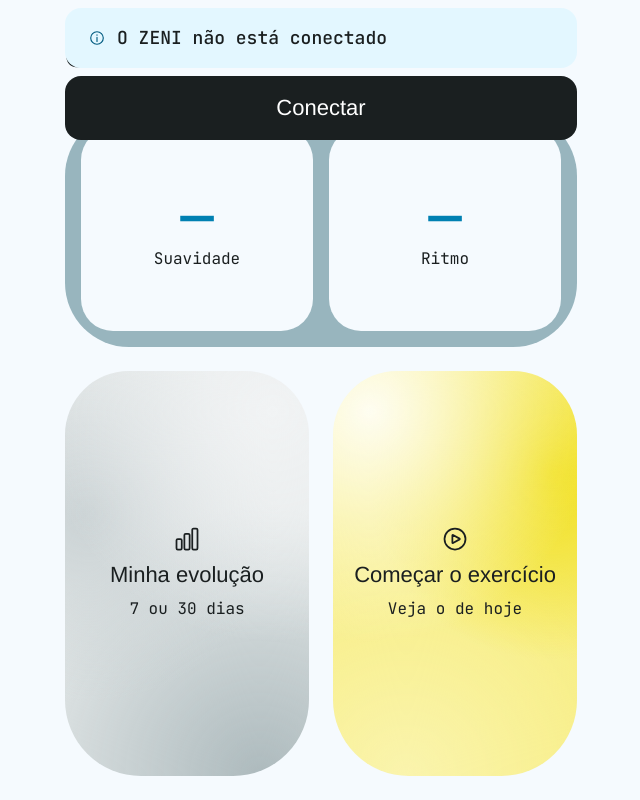
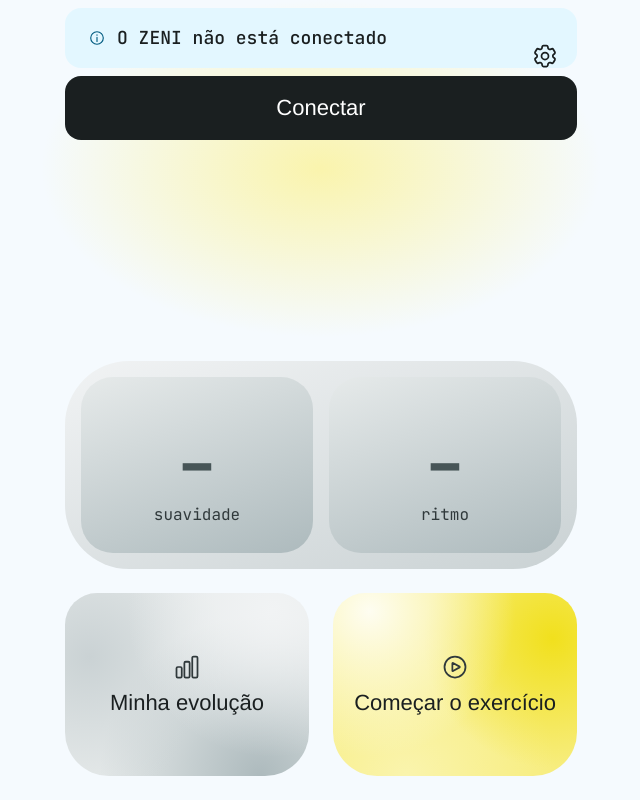
Before and after one commit to chicogborba/zeni, a React (Vite) app in the folder zeni-site/: page / in a window 1280 px wide. Shown: the whole page, without its empty margins (319-959 px from the left). Built offline with nearby package versions, Linux system fonts and the light colour scheme; a web font is replaced by a local one.

Commit message:
Fase 1: Home com dashboard em cinzas, botões lado a lado e gradiente em bulb

```diff
--- a/zeni-site/src/styles/componentes.css
+++ b/zeni-site/src/styles/componentes.css
@@ -184,67 +184,85 @@
   }
 }
 
-/* ---------- Home: dois cartões grandes (decisão da autora; parte da 6.2) ---------- */
+/* ---------- Home: dashboard e dois botões, encostados no rodapé (decisão da autora; parte da 6.2) ---------- */
 .tela--home {
-  height: 100dvh; /* cabe em um viewport só: os cartões dividem o que sobra */
+  --home-botao-altura: 0.75; /* altura do botão = 0.75 × a largura dele (aspect-ratio 1 / 0.75) */
+  --home-dados-altura: 208px; /* antes: cerca de 228 px em 390 × 844 (1/3 do espaço livre). Menos 20 px */
+  position: relative;
+  isolation: isolate;
+  height: 100dvh; /* cabe em um viewport só */
   min-height: 0;
-  gap: var(--space-6);
+  gap: var(--space-6); /* mesmo espaço de antes entre dashboard e botões */
   padding-top: var(--space-6);
   padding-bottom: calc(var(--space-6) + env(safe-area-inset-bottom));
 }
 
-.home-titulo {
-  font: var(--type-titulo-1);
+/* Gradiente em bulb (--grad-bulb): ocupa o que sobra no topo, de ponta a ponta, sem contorno */
+.home-bulb {
+  flex: 1;
+  min-height: 0;
+  margin: calc(-1 * var(--space-6)) calc(-1 * var(--margin-x)) 0;
+  background: var(--grad-bulb);
 }
 
-/* Os cartões dividem a altura que sobra na tela, um sobre o outro */
+/* Faixa de dados: só cinzas. Fundo = grad-cinza-card (cinza-50 a cinza-200); cartões um tom mais escuros (cinza-100 a cinza-300) */
+.home-dados {
+  flex: none;
+  height: var(--home-dados-altura);
+  display: flex;
+  gap: var(--space-4);
+  padding: var(--space-4);
+  background: var(--grad-cinza-card);
+  border-radius: var(--radius-2xl);
+}
+
+/* Número no centro do cartão; o rótulo fica logo abaixo dele */
+.dado {
+  flex: 1;
+  min-width: 0;
+  padding: var(--space-3);
+  border-radius: var(--radius-xl);
+  background: linear-gradient(160deg, var(--cinza-100) 0%, var(--cinza-300) 100%); /* nada mais escuro que cinza-300 */
+  display: grid;
+  grid-template-rows: 1fr auto 1fr;
+  justify-items: center;
+  text-align: center;
+}
+
+.dado-numero {
+  grid-row: 2;
+  font: var(--type-numero-grande);
+  color: var(--cinza-700); /* estado vazio ("–"): texto grande, 3:1. cinza-600 dá 2,6:1 no ponto mais escuro do cartão */
+}
+.dado--com-valor .dado-numero {
+  color: var(--cinza-900); /* com valor: bold (no token) e mais contraste */
+}
+
+.dado-rotulo {
+  grid-row: 3;
+  align-self: start;
+  margin-top: var(--space-1);
+  font: var(--type-apoio); /* 16 px: o mínimo da interface (seção 3.3) */
+  text-transform: lowercase;
+  color: var(--cinza-800); /* 5,9:1 no ponto mais escuro do cartão (cinza-300). cinza-700 dá só 3,9:1 */
+}
+
+/* Dois botões lado a lado, mais baixos que um quadrado */
 .home-grade {
-  flex: 2; /* o dobro da altura da faixa de dados */
+  flex: none;
   display: flex;
   flex-direction: row; /* evolução à esquerda, exercício à direita */
   gap: var(--grid-gap);
 }
 
-/* Faixa de dados de saúde: fundo mais escuro (Bruma) com dois cartões mais claros */
-.home-dados {
-  flex: 1;
-  display: flex;
-  gap: var(--space-4);
-  padding: var(--space-4);
-  background: var(--brand-bruma);
-  border-radius: var(--radius-2xl);
-}
-
-.dado {
-  flex: 1;
-  min-width: 0;
-  padding: var(--space-3);
-  border-radius: var(--radius-xl);
-  background: var(--bg-subtle);
-  display: flex;
-  flex-direction: column;
-  justify-content: center;
-  align-items: center;
-  text-align: center;
-}
-
-.dado-numero {
-  font: var(--type-numero);
-  color: var(--brand-blue-600); /* número grande: 3:1 basta (texto grande, seção 2.3) */
-}
-
-.dado-rotulo {
-  font: var(--type-apoio);
-  color: var(--text-primary);
-}
-
 .cartao {
   flex: 1;
   min-width: 0;
-  min-height: 0;
+  align-self: flex-start;
+  aspect-ratio: 1 / var(--home-botao-altura);
   padding: var(--space-4);
-  /* Cantos de cima e de baixo diferentes, como na referência: embaixo um pouco mais arredondado que em cima */
-  border-radius: var(--radius-2xl) var(--radius-2xl) calc(var(--radius-2xl) + var(--space-3)) calc(var(--radius-2xl) + var(--space-3));
+  /* Cantos de cima e de baixo diferentes: embaixo um pouco mais arredondado que em cima */
+  border-radius: var(--radius-xl) var(--radius-xl) calc(var(--radius-xl) + var(--space-3)) calc(var(--radius-xl) + var(--space-3));
   display: flex;
   flex-direction: column;
   justify-content: center;
@@ -279,22 +297,41 @@
 .cartao-icone {
   width: 28px; /* área do ícone, design system 6.7 */
   height: 28px;
+  color: var(--cinza-800); /* o mesmo cinza dos rótulos do dashboard */
 }
 
 .cartao-titulo {
   font: var(--type-titulo-3);
 }
 
-.cartao-apoio {
-  font: var(--type-apoio);
+/* Entrada suave dos textos: aparece e sobe um pouco. --i escalona a entrada.
+   Com "reduzir movimento" as durações do tokens.css valem 0ms; a regra abaixo garante que não há animação. */
+@keyframes entrada {
+  from {
+    opacity: 0;
+    transform: translateY(var(--space-2));
+  }
+  to {
+    opacity: 1;
+    transform: none;
+  }
+}
+.entrada {
+  animation: entrada var(--dur-panel) ease-out both;
+  animation-delay: calc(var(--i, 0) * var(--dur-press));
+}
+@media (prefers-reduced-motion: reduce) {
+  .entrada {
+    animation: none;
+  }
 }
 
 /* Ícone no canto superior direito da Home (Heroicons, traço de 2 px, área de 28 px: seção 6.7) */
 .home-topo {
-  display: flex;
-  align-items: center;
-  justify-content: space-between;
-  gap: var(--space-4);
+  position: absolute;
+  top: var(--space-6);
+  right: var(--margin-x);
+  z-index: 1;
 }
 
 .home-icone {
--- a/zeni-site/src/styles/tokens.css
+++ b/zeni-site/src/styles/tokens.css
@@ -6,7 +6,7 @@
 
 /* Fontes (protótipo; no produto, hospedar os arquivos localmente) */
 @import url("https://api.fontshare.com/v2/css?f[]=chillax@500,600&display=swap");
-@import url("https://fonts.googleapis.com/css2?family=JetBrains+Mono:wght@400;500&display=swap");
+@import url("https://fonts.googleapis.com/css2?family=JetBrains+Mono:wght@400;500;700&display=swap");
 
 :root {
   /* Cinzas (neutros) */
@@ -91,6 +91,7 @@
   --grad-azul-card: linear-gradient(160deg, var(--brand-blue-50) 0%, var(--brand-blue-200) 100%);
   --grad-bruma-card: linear-gradient(160deg, var(--brand-porcelana) 0%, var(--brand-bruma) 100%);
   --grad-cinza-card: linear-gradient(160deg, var(--cinza-50) 0%, var(--cinza-200) 100%);
+  --grad-bulb: radial-gradient(ellipse closest-side at center, var(--brand-amarelo-200) 0%, transparent 100%); /* fundo da Home (25/11) */
 }
 
 body {
@@ -124,6 +125,7 @@ h1, h2, h3, button { font-family: var(--font-heading); }
   --type-corpo-destaque: 500 calc(18px * var(--escala-texto, 1)) / calc(28px * var(--escala-texto, 1)) var(--font-body);
   --type-apoio: 400 calc(16px * var(--escala-texto, 1)) / calc(24px * var(--escala-texto, 1)) var(--font-body);
   --type-numero: 500 calc(56px * var(--escala-texto, 1)) / calc(60px * var(--escala-texto, 1)) var(--font-body);
+  --type-numero-grande: 700 calc(64px * var(--escala-texto, 1)) / calc(68px * var(--escala-texto, 1)) var(--font-body); /* NOVO (25/11): dashboard da Home */
 
   /* Layout e forma (seções 4, 5 e 6) */
   --margin-x: var(--space-6);
--- a/zeni-site/src/telas/Home.jsx
+++ b/zeni-site/src/telas/Home.jsx
@@ -1,6 +1,8 @@
 // Segue: fluxo-do-app.md, seção "Tela inicial (Home)", H.3, com a decisão da autora da Home:
 // em cima, uma faixa com os dados de saúde; embaixo, evolução (esquerda) e exercício (direita);
 // Personalizar como ícone no canto.
+// Layout (25/11): tudo encostado no rodapé; o espaço que sobra no topo é preenchido pelo gradiente em bulb.
+import { useEffect, useState } from 'react'
 import { ChartBarIcon, Cog6ToothIcon, PlayCircleIcon } from '@heroicons/react/24/outline'
 import AvisoConexao from '../componentes/AvisoConexao.jsx'
 import { telaDoExercicio } from '../fluxo.js'
@@ -14,18 +16,56 @@ import { CHAVES, ler } from '../storage.js'
 // `canto: true` = vira só um ícone no canto superior direito, fora da grade.
 // A ordem do array é a ordem na tela, da esquerda para a direita. Só o exercício usa o amarelo.
 const DESTINOS = [
-  { id: 'evolucao', titulo: 'Minha evolução', apoio: '7 ou 30 dias', tela: 'evolucao', gradiente: 'cinza', Icone: ChartBarIcon },
-  { id: 'exercicio', titulo: 'Começar o exercício', apoio: 'Veja o de hoje', tela: telaDoExercicio, gradiente: 'amarelo', Icone: PlayCircleIcon },
-  { id: 'personalizar', titulo: 'Personalizar', apoio: 'Do seu jeito', tela: 'personalizar', canto: true },
+  { id: 'evolucao', titulo: 'Minha evolução', tela: 'evolucao', gradiente: 'cinza', Icone: ChartBarIcon },
+  { id: 'exercicio', titulo: 'Começar o exercício', tela: telaDoExercicio, gradiente: 'amarelo', Icone: PlayCircleIcon },
+  { id: 'personalizar', titulo: 'Personalizar', tela: 'personalizar', canto: true },
 ]
 
-// TODO: dados de saúde da pessoa. Os documentos não dizem quais dados mostrar aqui nem de onde vêm.
-// Provisório: dois indicadores que o exercício avalia (fluxo-do-app.md, 3.1). Mostram o último exercício,
-// ou "—" enquanto não houver histórico.
+// TODO: os dados reais virão do MPU (sensor de movimento do ZENI). Por enquanto, o último exercício
+// guardado no aparelho (fluxo-do-app.md, 3.1). Sem histórico, o número fica como "–" (estado vazio).
 const DADOS = [
-  { id: 'suavidade', rotulo: 'Suavidade' },
-  { id: 'ritmo', rotulo: 'Ritmo' },
+  { id: 'suavidade', rotulo: 'suavidade' },
+  { id: 'ritmo', rotulo: 'ritmo' },
 ]
+
+// Duração da contagem: lê --dur-count do tokens.css. Com "reduzir movimento" o token vale 0ms.
+function duracaoDaContagem() {
+  const bruto = getComputedStyle(document.documentElement).getPropertyValue('--dur-count').trim()
+  const ms = bruto.endsWith('ms') ? parseFloat(bruto) : parseFloat(bruto) * 1000
+  return Number.isFinite(ms) ? ms : 0
+}
+
+// Conta de 0 até `alvo`. Sem alvo (estado vazio) ou sem movimento, devolve o valor direto.
+function useContagem(alvo) {
+  const [valor, setValor] = useState(0)
+  const [duracao] = useState(duracaoDaContagem)
+  useEffect(() => {
+    if (typeof alvo !== 'number' || duracao <= 0) return undefined
+    let quadro
+    const inicio = performance.now()
+    const passo = (agora) => {
+      const t = Math.min((agora - inicio) / duracao, 1)
+      setValor(Math.round(alvo * (1 - (1 - t) ** 3))) // desacelera no fim
+      if (t < 1) quadro = requestAnimationFrame(passo)
+    }
+    quadro = requestAnimationFrame(passo)
+    return () => cancelAnimationFrame(quadro)
+  }, [alvo, duracao])
+  return duracao <= 0 ? alvo : valor
+}
+
+function Dado({ rotulo, valor, ordem }) {
+  const temValor = typeof valor === 'number'
+  const contado = useContagem(valor)
+  return (
+    <div className={`dado${temValor ? ' dado--com-valor' : ''}`}>
+      <p className="dado-numero">{temValor ? contado : '–'}</p>
+      <p className="dado-rotulo entrada" style={{ '--i': ordem + 1 }}>
+        {rotulo}
+      </p>
+    </div>
+  )
+}
 
 export default function Home() {
   const { ir } = useNavegacao()
@@ -35,33 +75,31 @@ export default function Home() {
   return (
     <main className="tela tela--home">
       <AvisoConexao />
-      {/* TODO (design system, 6.9): a abertura diz "Olá, {nome}", mas o fluxo não coleta nome. Sem nome por enquanto. */}
+      {/* Decisão da autora da Home: só ícone. O alvo de toque segue os 64 px do design system (seção 7). */}
       <header className="home-topo">
-        <h1 className="home-titulo">Olá</h1>
-        {/* Decisão da autora da Home: só ícone. O alvo de toque segue os 64 px do design system (seção 7). */}
         <button type="button" className="home-icone" aria-label={canto.titulo} onClick={() => ir(canto.tela)}>
           <Cog6ToothIcon strokeWidth={1.5} aria-hidden="true" />
         </button>
       </header>
+      {/* Gradiente em bulb: preenche o espaço livre entre o topo e o dashboard (decisão 16 de 25/11) */}
+      <div className="home-bulb" aria-hidden="true" />
       <section className="home-dados" aria-label="Seus dados de saúde">
-        {DADOS.map((d) => (
-          <div key={d.id} className="dado">
-            <p className="dado-numero">{ultimo?.[d.id] ?? '—'}</p>
-            <p className="dado-rotulo">{d.rotulo}</p>
-          </div>
+        {DADOS.map((d, i) => (
+          <Dado key={d.id} rotulo={d.rotulo} valor={ultimo?.[d.id]} ordem={i} />
         ))}
       </section>
       <div className="home-grade">
-        {grade.map((d) => (
+        {grade.map((d, i) => (
           <button
             key={d.id}
             type="button"
             className={`cartao cartao--${d.gradiente}`}
             onClick={() => ir(typeof d.tela === 'function' ? d.tela() : d.tela)}
           >
-            <d.Icone className="cartao-icone" strokeWidth={1.5} aria-hidden="true" />
-            <span className="cartao-titulo">{d.titulo}</span>
-            <span className="cartao-apoio">{d.apoio}</span>
+            <d.Icone className="cartao-icone entrada" style={{ '--i': i + 3 }} strokeWidth={1.5} aria-hidden="true" />
+            <span className="cartao-titulo entrada" style={{ '--i': i + 3 }}>
+              {d.titulo}
+            </span>
           </button>
         ))}
       </div>
```
Also changed, not shown: 2 other files (tests, documents, lock files or other folders).
